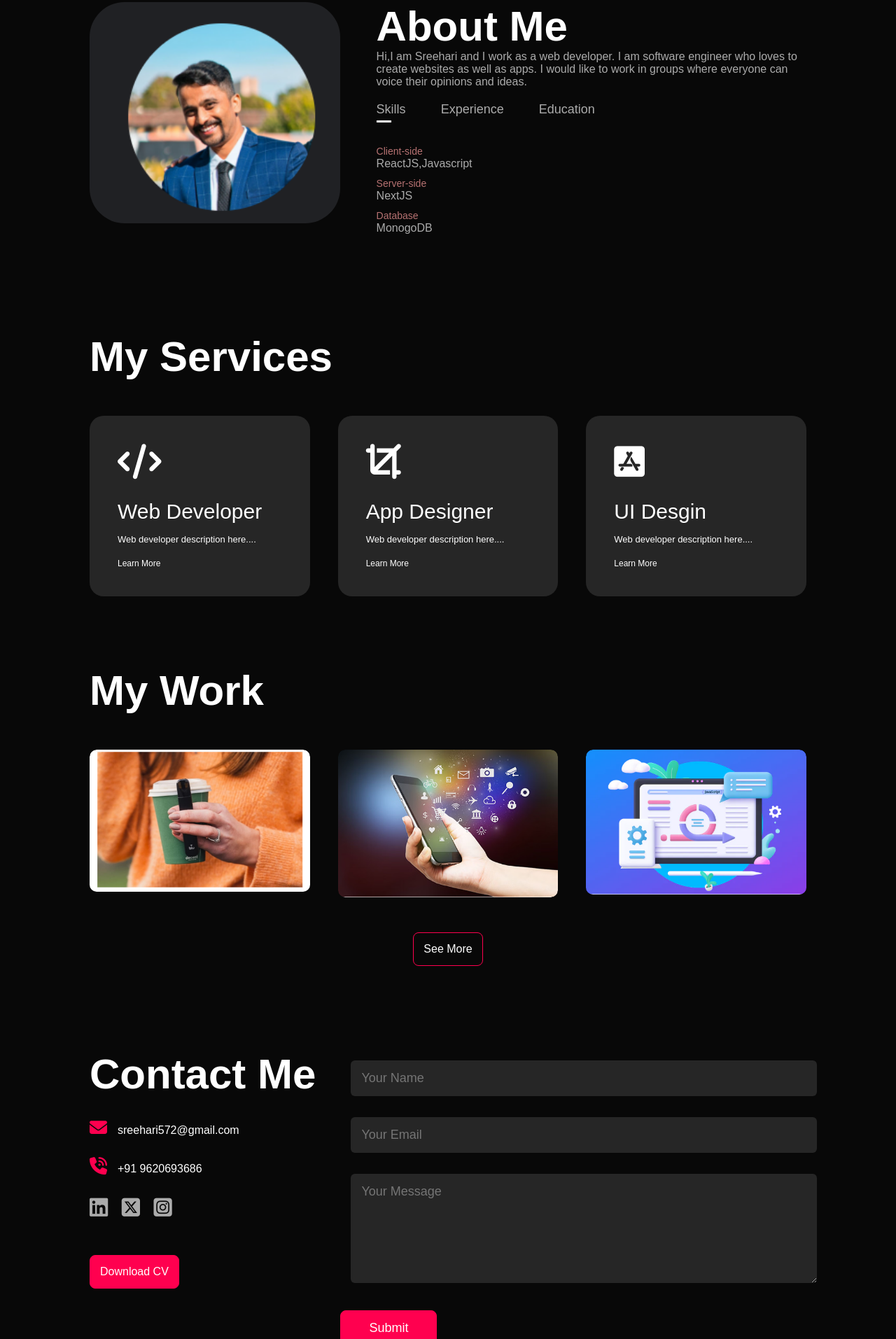
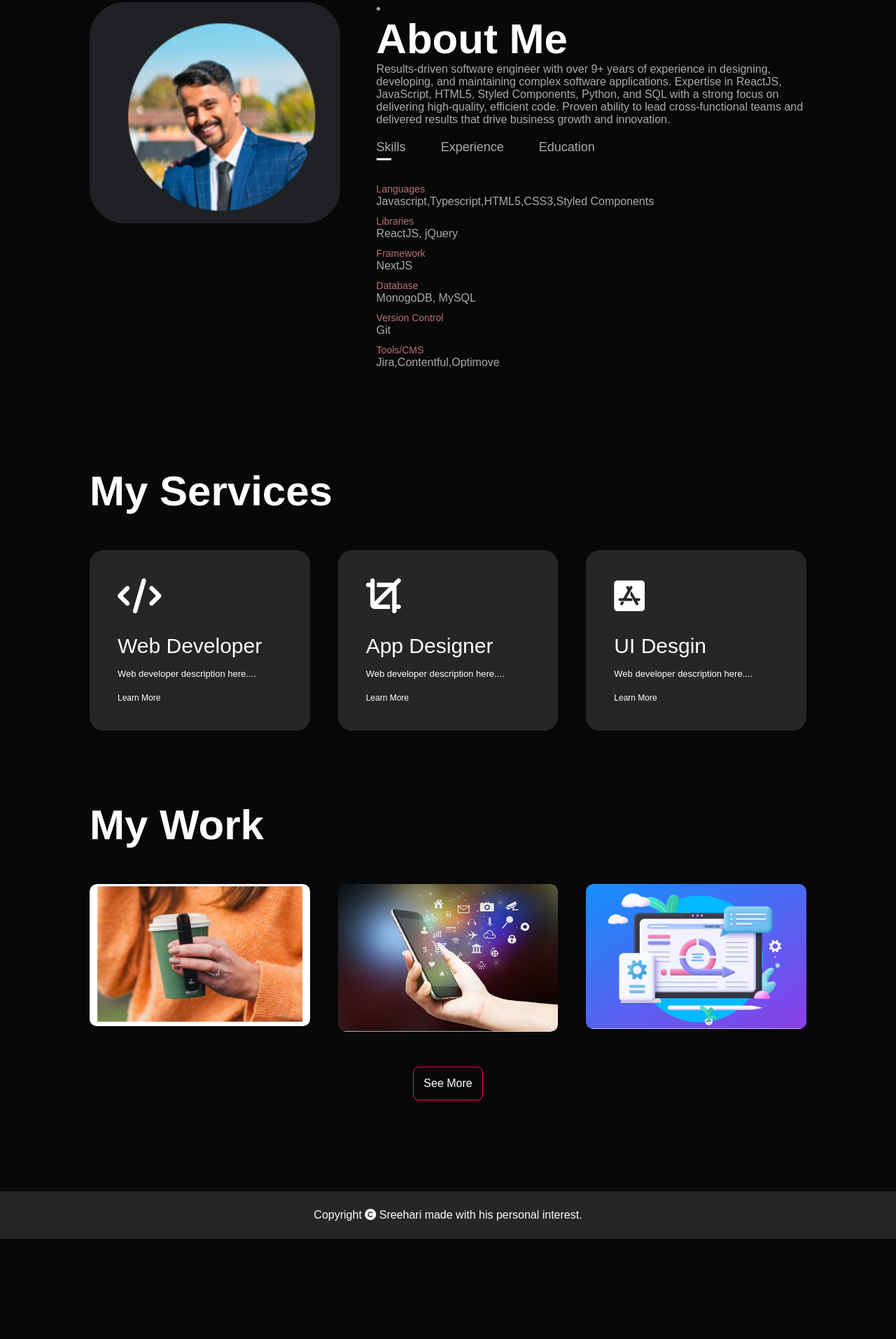
Before and after one commit to SreehariTecie/My_Portfolio, a plain HTML site: page index.html in a window 1280 px wide. Shown: the part 887-2800 px from the top of the page at 70% size. After the commit the page ends 2657 px from the top, so only its background shows below. Drawn offline with Linux system fonts and the light colour scheme.

Commit message:
Updated skill section

```diff
--- a/index.html
+++ b/index.html
@@ -11,21 +11,24 @@
     <div id="header">
         <div class="container">
             <nav>
-                <!-- <img src="assets/logo.PNG" class="logo"> -->
                 <p class="logo"></p>
                 <ul id="sidemenu">
                     <li> <a href="#header">Home</a></li>
                     <li> <a href="#about">About</a></li>
                     <li> <a href="#services">Services</a></li>
-                    <li> <a href="#Portfolio">Portfolio</a></li>
-                    <li> <a href="#contact">Contact</a></li>
+                    <li> <a href="#Portfolio">Projects</a></li>
+                    <li> <a href="assets/SREEHARI's Resume.pdf" download="" class="btn btn2" target="_blank">Download CV</a></li>
                     <i class="fas fa-sharp fa-solid fa-circle-xmark" onclick="closeMenu()"></i>
                 </ul>
                 <i class=" fas fa-solid fa-bars" onclick="openMenu()"></i>
             </nav>
             <div class="header-text">
-                <p>Frontend Developer</p>
-                <h1>Hi, I am <span>Sreehari</span><br/> from India</h1>
+
+            <h1>Hi, I am <span>Sreehari</span><br/> Frontend Developer</h1>
+            </div>
+            <div class="social-icons">
+                <a href="www.linkedin.com/in/sreehari-v" target="_blank"><i class="fa-brands fa-linkedin"></i></a>
+                <a href="https://github.com/SreehariTecie" target="_blank"><i class="fa-brands fa-github"></i></a>
             </div>
         </div>
     </div>
@@ -36,11 +39,11 @@
                 <div class="about-col-1">
                     <img src="assets/profile.PNG">
                 </div>
-                <div class="about-col-2">
+                <li class="about-col-2">
                     <h1 class="sub-title">About Me</h1>
-                    <p>Hi,I am Sreehari and I work as a web developer. I am software engineer who loves
-                        to create websites as well as apps. I would like to work in groups where everyone
-                        can voice their opinions and ideas.
+                    <p>Results-driven software engineer with over 9+ years of experience in designing, developing, and maintaining complex software applications. Expertise in ReactJS, JavaScript, HTML5, Styled
+                        Components, Python, and SQL with a strong focus on delivering high-quality, efficient code. Proven ability to lead cross-functional teams and delivered results that drive business growth
+                        and innovation.
                     </p>
                     <div class="tab-titles">
                         <p class="tab-links active-link"  onclick="openTab('skills')">Skills</p>
@@ -49,23 +52,29 @@
                     </div>
                     <div class="tab-contents active-tab" id="skills">
                         <ul>
-                            <li><span>Client-side</span><br/>ReactJS,Javascript</li>
-                            <li><span>Server-side</span><br/>NextJS</li>
-                            <li><span>Database</span><br/>MonogoDB</li>
+                            <li><span>Languages</span><br/>Javascript,Typescript,HTML5,CSS3,Styled Components</li>
+                            <li><span>Libraries</span><br/>ReactJS, jQuery</li>
+                            <li><span>Framework</span><br/>NextJS</li>
+                            <li><span>Database</span><br/>MonogoDB, MySQL</li>
+                            <li><span>Version Control</span><br/>Git</li>
+                            <li><span>Tools/CMS</span><br/>Jira,Contentful,Optimove</li>
                         </ul>
                     </div>
                     <div class="tab-contents" id="experience">
                         <ul>
-                            <li><span>2020-Current</span><br/>Tech Lead at LTIMindtree</li>
-                            <li><span>2019-2020</span><br/>Senior Frontend Developer</li>
-                            <li><span>2018-2019</span><br/>Senior Frontend Developer</li>
+                            <li><span>12/2021-Current</span><br/>Senior Specialist- Software Engineer - LTIMindtree</li>
+                            <li><span>02/2021-11/2020</span><br/>Senior UI Developer - Artech Info System</li>
+                            <li><span>09/2020-01/2021</span><br/>Senior Software Engineer - DreamOrbit Softech Pvt Ltd </li>
+                            <li><span>07/2015-09/2018</span><br/>Software Engineer - Cerner India Health Services Private Limited </li>
+                            <li><span>06/2013-06/2015</span><br/>Software Engineer - Mindtree </li>
                         </ul>
                     </div>
                     <div class="tab-contents" id="education">
                         <ul>
+                            <li><span>2018-2019</span><br/>Second Level Master's in Sports Engineering
+at Politecnico Di Torino</li>
                             <li><span>2009-2012</span><br/>MCA at SIR MVIT College</li>
                             <li><span>2006-2009</span><br/>B.Sc at Govt Science College</li>
-                            <li><span>2006</span><br/>PUC at A.E.S National College </li>
                         </ul>
                     </div>
                 </div>
@@ -108,7 +117,16 @@
                     <div class="layer">
                         <h3>Blu App</h3>
                         <p>This is the Ecommerce web application to buy a vape products.</p>
-                        <a href="#"><i class="fa-sharp fa-solid fa-link"></i></a>
+                        <a  id="openModal"><i class="fa-sharp fa-solid fa-link"></i></a>
+                        <div id="myModal" class="modal">
+                        <div class="modal-content">
+                            <span class="close">&times;</span>
+                            <h2>Blu E-Commerce Website</h2>
+                            <p> Description:
+                            What Is a Project Description? A project description outlines the details of one project, including all its phases and processes involved, in a single document. It addresses the problem that initiated the project and the desired goals and objectives. But it doesn't have to stop there.</p>
+
+                        </div>
+                        </div>
                     </div>
                 </div>
                 <div class="work">
@@ -116,7 +134,16 @@
                     <div class="layer">
                         <h3>Mobile App</h3>
                         <p>This is the Mobile application to view and buy custom office products.</p>
-                        <a href="#"><i class="fa-sharp fa-solid fa-link"></i></a>
+                        <a id="openModal"><i class="fa-sharp fa-solid fa-link"></i></a>
+                        <div id="myModal" class="modal">
+                            <div class="modal-content">
+                                <span class="close">&times;</span>
+                                <h2>Mobile Application</h2>
+                                <p> Description:
+                                What Is a Project Description? A project description outlines the details of one project, including all its phases and processes involved, in a single document. It addresses the problem that initiated the project and the desired goals and objectives. But it doesn't have to stop there.</p>
+
+                            </div>
+                            </div>
                     </div>
                 </div>
                 <div class="work">
@@ -124,38 +151,21 @@
                     <div class="layer">
                         <h3>Web App</h3>
                         <p>This is the desktop web application to buy a Custome products.</p>
-                        <a href="#"><i class="fa-sharp fa-solid fa-link"></i></a>
+                        <a id="openModal"><i class="fa-sharp fa-solid fa-link"></i></a>
+                        <div id="myModal" class="modal">
+                            <div class="modal-content">
+                                <span class="close">&times;</span>
+                                <h2>Web Application</h2>
+                                <p> Description:
+                                What Is a Project Description? A project description outlines the details of one project, including all its phases and processes involved, in a single document. It addresses the problem that initiated the project and the desired goals and objectives. But it doesn't have to stop there.</p>
+                            </div>
+                            </div>
                     </div>
                 </div>
             </div>
             <a href="#" class="btn">See More</a>
         </div>
     </div>
-    <!-- Contact -->
-    <div id="contact">
-        <div class="container">
-            <div class="row">
-                <div class="contact-left">
-                    <h1 class="sub-title">Contact Me</h1>
-                    <p><i class="fa-sharp fa-solid fa-envelope"></i>sreehari572@gmail.com</p>
-                    <p><i class="fa-sharp fa-solid fa-phone-volume"></i>+91 9620693686</p>
-                    <div class="social-icons">
-                        <a href=""><i class="fa-brands fa-linkedin"></i></a>
-                        <a href=""><i class="fa-brands fa-square-x-twitter"></i></a>
-                        <a href=""><i class="fa-brands fa-square-instagram"></i></a>
-                    </div>
-                    <a href="/assets/SREEHARI_'V Resume.pdf" download="" class="btn btn2">Download CV</a>
-                </div>
-                <div class="contact-right">
-                    <form>
-                        <input type="text" name="name" placeholder="Your Name" required>
-                        <input type="email" name="email" placeholder="Your Email" required>
-                        <textarea name="message" rows="6" placeholder="Your Message" required></textarea>
-                        <button type="submit" class="btn btn2">Submit</button>
-                    </form>
-                </div>
-            </div>
-        </div>
         <div class="copyright">
             <p>Copyright <i class="fa-solid fa-copyright"></i> Sreehari made with his personal interest. </p>
         </div>
@@ -184,5 +194,29 @@
 
         }
     </script>
+    <script>
+        //get the modal
+        var modal= document.getElementById("myModal");
+        //get the link that opens the modal
+        var link = document.getElementById("openModal");
+        //get the <span> element that closed the modal
+        var span = document.getElementsByClassName("close")[0];
+        //when the user clicks on the link, open the modal
+        link.onclick = function(){
+            modal.style.display="block";
+        }
+
+        //when the user clicks on <span>(x),close the modal
+            span.onclick=function(){
+                modal.style.display="none";
+            }
+
+        //when the user clicks anwhere outside the modal, close it
+        window.onclick=function(event){
+            if(event.target == modal){
+                modal.style.display="none";
+            }
+        }
+    </script>
 </body>
 </html>
```
Also changed, not shown: 2 other files.
